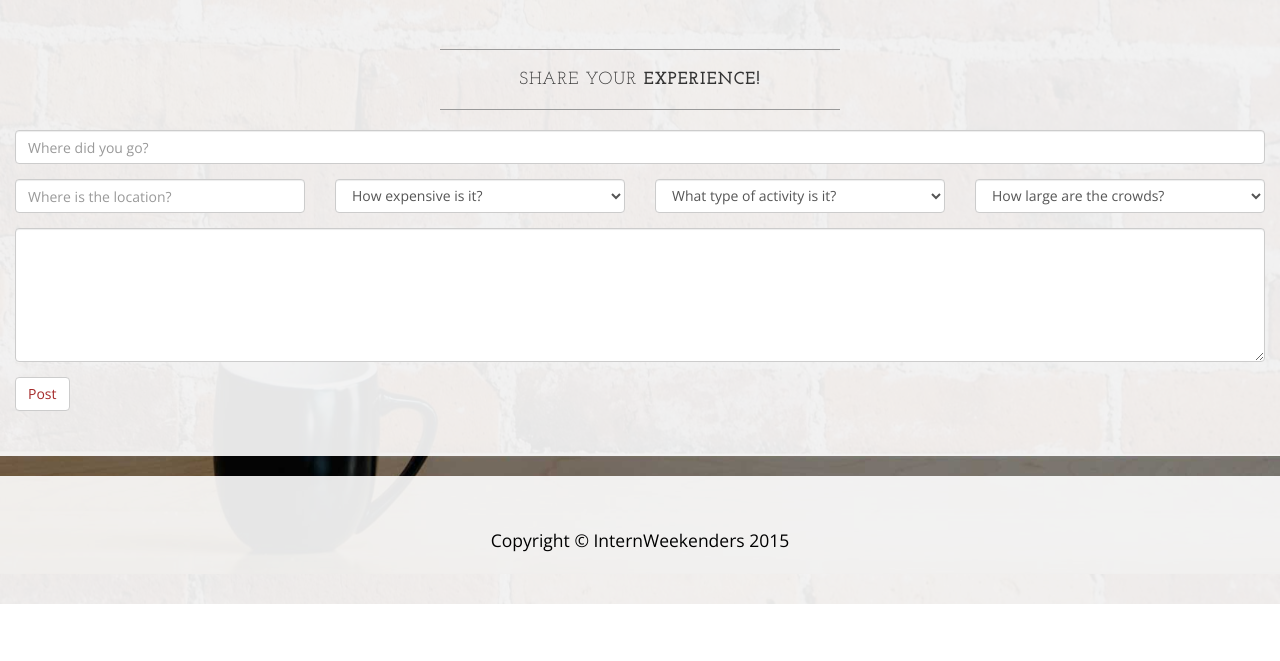
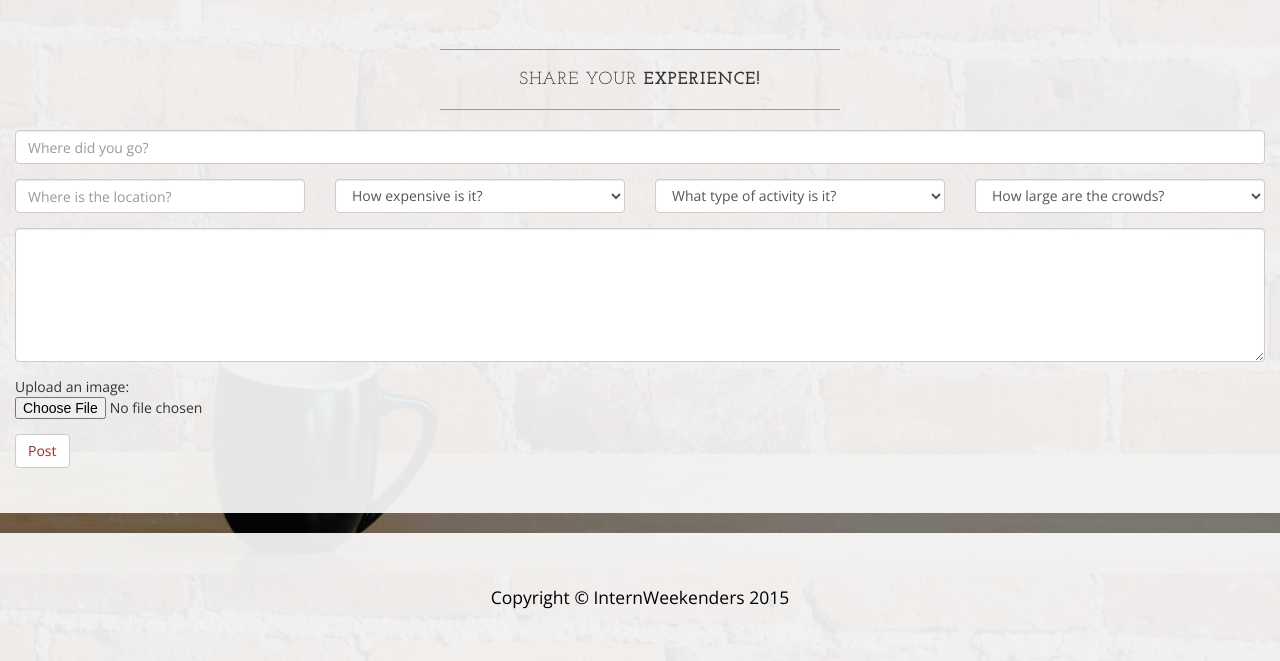
Before and after one commit to omnipharious/InternWeekenders, a Flask app: template templates/post.html in a window 1280 px wide. Shown: the part 226-887 px from the top of the page. Before the commit the page ends 830 px from the top, so only its background shows below. Run offline with Flask 2, Linux system fonts and the light colour scheme; the template is opened without the code that fills it, so the values that code supplies are empty; some libraries are stand-ins or nearby versions.

Commit message:
I added pictures of the 3 places.

```diff
--- a/templates/post.html
+++ b/templates/post.html
@@ -123,6 +123,9 @@
                                 <textarea class="form-control" name=blog rows="6"></textarea>
                             </div>
                             <div class="form-group col-lg-12">
+                                Upload an image: <input type="file" name="pic" id="pic"<br>
+                            </div>
+                            <div class="form-group col-lg-12">
                                 <input type="hidden" name="save" value="contact">
                                 <button type="submit" class="btn btn-default" style="color:brown">Post</button>
                             </div>
```
Also changed, not shown: static/img/slide-1.jpg, static/img/slide-2.jpg, static/img/slide-3.jpg.
